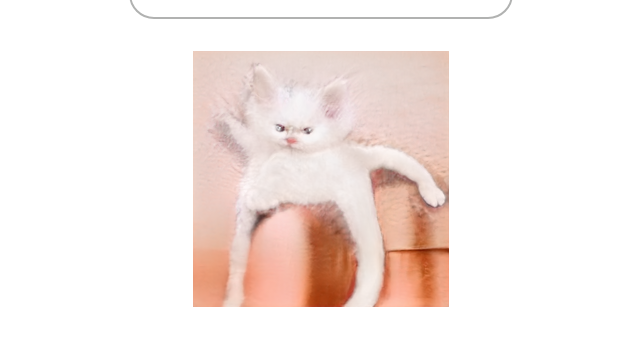
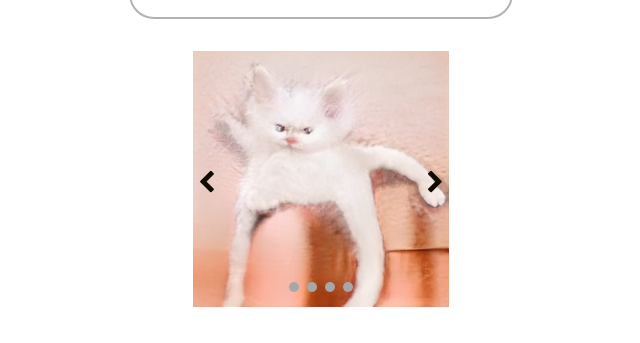
Before and after one commit to hbmatt/UI-practice, a plain HTML site: page index.html in a window 1280 px wide. Shown: the part 786-1129 px from the top of the page, 319-959 px from the left. After the commit the page ends 1100 px from the top, so only its background shows below. Drawn offline with Linux system fonts and the light colour scheme.

Commit message:
Organize JS functions

```diff
--- a/index.html
+++ b/index.html
@@ -6,7 +6,6 @@
 
   <link rel="stylesheet" href="stylesheets/style.css">
   <link rel="stylesheet" href="https://stackpath.bootstrapcdn.com/font-awesome/4.7.0/css/font-awesome.min.css">
-  <script src="main.js"></script>
 </head>
 
 <body>
@@ -82,9 +81,20 @@
           </div>
         </div>
       </div>
+      <div class="slide-nav">
+        <span></span><span></span><span></span><span></span>
+      </div>
+      <div class="slide-btn-left">
+        <i class="fa fa-chevron-left"></i>
+      </div>
+      <div class="slide-btn-right">
+        <i class="fa fa-chevron-right"></i>
+      </div>
     </div>
 
   </main>
+
+  <script src="main.js"></script>
 </body>
 
 </html>
--- a/stylesheets/style.css
+++ b/stylesheets/style.css
@@ -225,3 +225,37 @@ figure img {
 .slides-wrapper.shifting {
   transition: transform 0.3s ease-in-out;
 }
+
+.container:last-of-type {
+  flex-direction: column;
+  align-items: center;
+  position: relative;
+  width: 256px;
+  margin: 0 auto;
+}
+
+.slide-nav {
+  position: absolute;
+  bottom: 15px;
+}
+
+.slide-nav span {
+  display: inline-block;
+  background-color: #a7a7a7;
+  height: 10px;
+  width: 10px;
+  margin: 0 4px;
+  border-radius: 50%;
+}
+
+.slide-btn-left {
+  position: absolute;
+  left: 5px;
+  font-size: 1.5rem;
+}
+
+.slide-btn-right {
+  position: absolute;
+  right: 5px;
+  font-size: 1.5rem;
+}
```
Also changed, not shown: main.js (+1 -1 lines).
